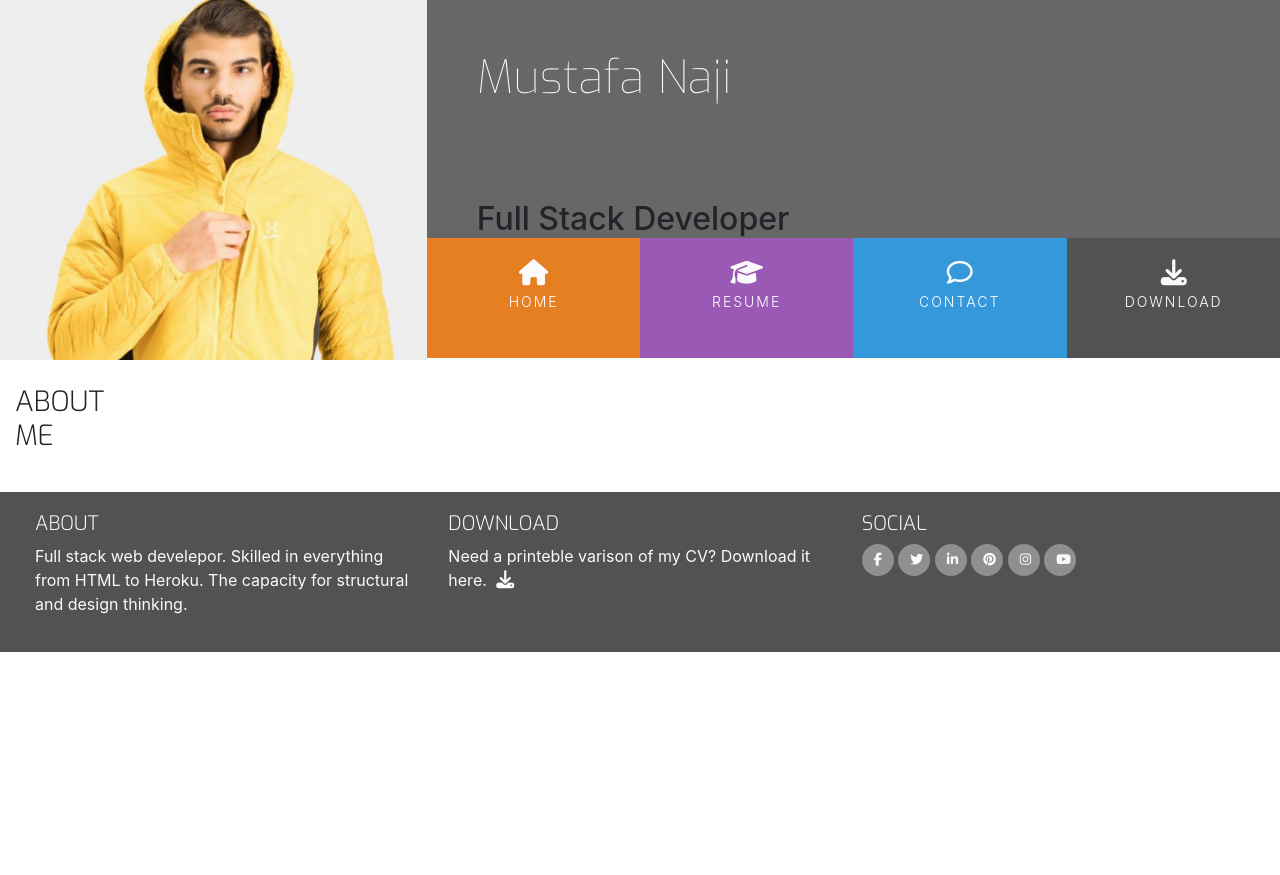
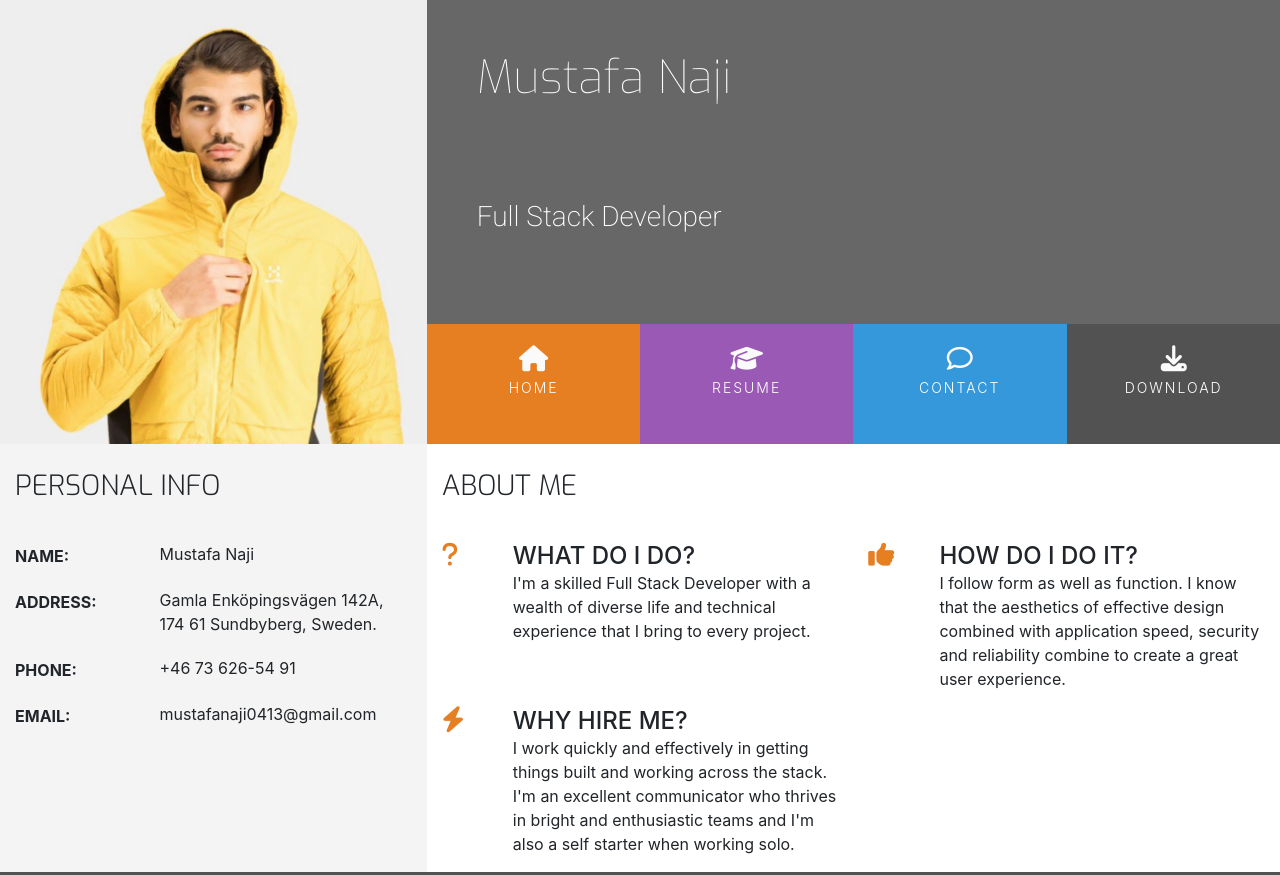
Before and after one commit to Mustafanaji0413/cv-project, a plain HTML site: page index.html in a window 1280 px wide. Shown: the top 875 px of the page. Before the commit the page ends 800 px from the top, so only its background shows below. Drawn offline with nearby package versions, Linux system fonts and the light colour scheme.

Commit message:
Add personal info section and style it

```diff
--- a/assets/css/style.css
+++ b/assets/css/style.css
@@ -26,6 +26,9 @@
     background-color: #fff;
 }
 
+.bg-color-personal-info {
+    background-color: #f4f4f4;
+}
 /* --------------------------Special paddings/margins/text-----------------------------------*/
 
 h1,
@@ -97,11 +100,11 @@ header {
     height: 150px;
 }
 
-.titel {
+.title {
     font-family: "Roboto", sans-serif;
     font-weight: 200;
     font-size: 28px;
-    margin-top: 20px;
+    margin-top: 0px;
     margin-bottom: 90px;
     color: #fff;
 }
@@ -212,3 +215,55 @@ footer {
 #footer-details {
     padding: 20px;
 }
+
+
+/* --------------------------Three reasons-----------------------------------*/
+
+.three-reasons-icon {
+    font-size: 26px;
+    color: #e67e22;
+}
+
+.hree-reasons-heading {
+    margin-bottom: 15px;
+
+}
+
+/* --------------------------Special paddings/margins/text-----------------------------------*/
+
+.personal-info-item {
+    margin-bottom: 20px;
+    display: block;
+    clear: both;
+
+}
+
+.personal-info-item .key,
+.personal-info-item .value {
+    padding-right: 8px;
+    display: inline-block;
+
+}
+
+.personal-info-item .key p,
+.personal-info-item .value p {
+    margin: 0;
+
+}
+
+.personal-info-item .key {
+    width: 30%;
+    margin-right: 21px;
+    padding-top: 2px;
+    vertical-align: top;
+}
+
+.personal-info-item .key p {
+    font-weight: 700;
+}
+
+.personal-info-item .value {
+    position: relative;
+    width: 60%;
+
+}
--- a/index.html
+++ b/index.html
@@ -53,11 +53,109 @@
         </div>
     </header>
     <section class="container-fluid">
-        <div class="row row-table">
+           <div class="row">
+            <div class="col-md-4 bg-color-personal-info section-column">
+                <div class="row">
+                    <div class="col-12">
+                        <h3 class="section-heading uppercase">
+                            Personal Info
+                        </h3>
+                    </div>
+                </div>
+                <div class="personal-info-item">
+                    <div class="key">
+                        <p class="uppercase">
+                            Name:
+                        </p>
+                    </div>
+                    <div class="value">
+                        <p>
+                            Mustafa Naji
+                        </p>
+                    </div>
+                </div>
+                <div class="personal-info-item">
+                    <div class="key">
+                        <p class="uppercase">
+                            Address:
+                        </p>
+                    </div>
+                    <div class="value">
+                        <p>
+                            Gamla Enköpingsvägen 142A, 174 61 Sundbyberg, Sweden.
+                        </p>
+                    </div>
+                </div>
+                <div class="personal-info-item">
+                    <div class="key">
+                        <p class="uppercase">
+                            Phone:
+                        </p>
+                    </div>
+                    <div class="value">
+                        <p>
+                            +46 73 626-54 91
+                        </p>
+                    </div>
+                </div>
+                <div class="personal-info-item">
+                    <div class="key">
+                        <p class="uppercase">
+                            Email:
+                        </p>
+                    </div>
+                    <div class="value">
+                        <p>
+                            mustafanaji0413@gmail.com
+                        </p>
+                    </div>
+                </div>
+            </div>
             <div class="col-md-8 bg-color-three-reasons section-column">
                 <div class="row">
                     <div class="col">
                         <h3 class="section-heading uppercase">About Me</h3>
+                    </div>
+                </div>
+                <div class="row">
+                    <div class="col-10 offset-1 offset-sm-0 col-sm-4 col-md-6">
+                        <div class="row">
+                            <div class="col-2">
+                                <i class="three-reasons-icon fa fa-question" aria-hidden="true"></i>
+                            </div>
+                            <div class="col-10">
+                                <h4 class="three-reasons-heading uppercase">What do I do?</h4>
+                                <p>
+                                    I'm a skilled Full Stack Developer with a wealth of diverse life and technical experience that I bring to every project.
+                                </p>
+                            </div>
+                        </div>
+                    </div>
+                    <div class="col-10 offset-1 offset-sm-0 col-sm-4 col-md-6">
+                        <div class="row">
+                            <div class="col-2">
+                                <i class="three-reasons-icon fa fa-thumbs-up" aria-hidden="true"></i>
+                            </div>
+                            <div class="col-10">
+                                <h4 class="three-reasons-heading uppercase">How do I do it?</h4>
+                                <p>
+                                    I follow form as well as function. I know that the aesthetics of effective design combined with application speed, security and reliability combine to create a great user experience.
+                                </p>
+                            </div>
+                        </div>
+                    </div>
+                    <div class="col-10 offset-1 offset-sm-0 col-sm-4 col-md-6">
+                        <div class="row">
+                            <div class="col-2">
+                                <i class="three-reasons-icon fa fa-bolt" aria-hidden="true"></i>
+                            </div>
+                            <div class="col-10">
+                                <h4 class="three-reasons-heading uppercase">Why hire me?</h4>
+                                <p>
+                                    I work quickly and effectively in getting things built and working across the stack. I'm an excellent communicator who thrives in bright and enthusiastic teams and I'm also a self starter when working solo.
+                                </p>
+                            </div>
+                        </div>
                     </div>
                 </div>
             </div>
```
Also changed, not shown: contact.html (added, +109 -0 lines), resume.html (added, +110 -0 lines).
